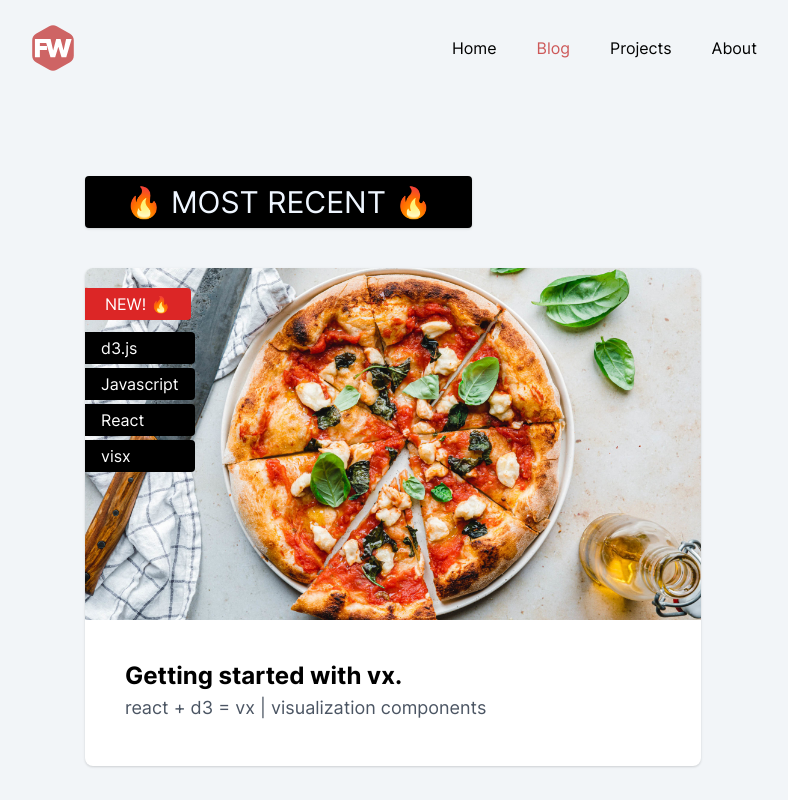
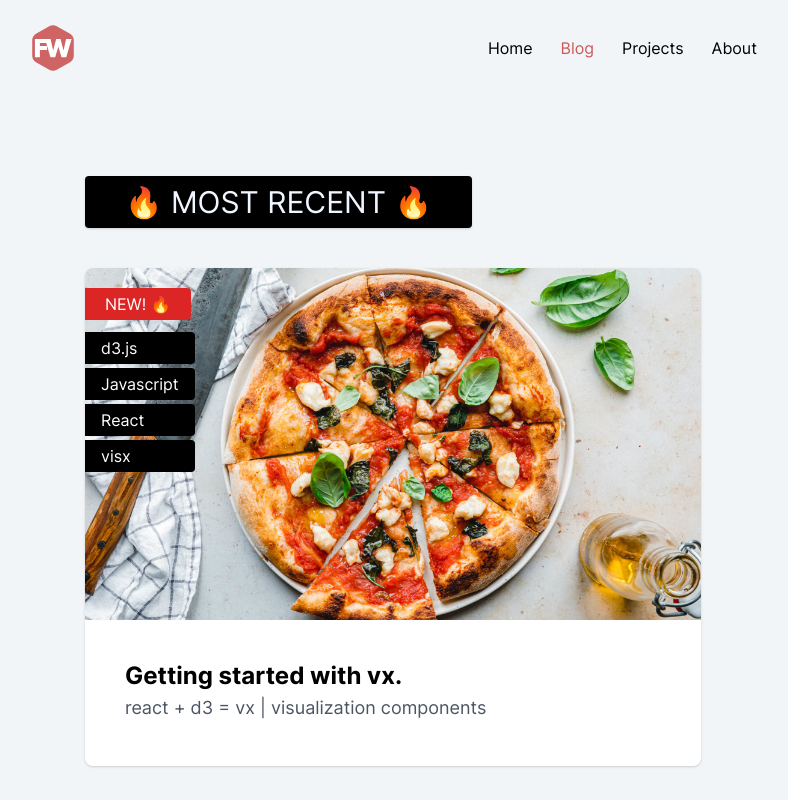
Before and after one commit to fabiwo/fabiwo.io, a Next.js app: page /blog in a window 1280 px wide. Shown: the top 800 px of the page, without its empty margins (247-1035 px from the left). Built offline with nearby package versions, Linux system fonts and the light colour scheme; what @tailwindcss/typography would draw is missing.

Commit message:
layout changes

```diff
--- a/components/atoms/Menu.jsx
+++ b/components/atoms/Menu.jsx
@@ -3,8 +3,8 @@ const Menu = ({ isOpen, setOpen, children }) => {
     <nav
       className={
         isOpen
-          ? `flex flex-col z-40 pt-20 pl-14 w-64 space-y-5 bg-white shadow h-screen absolute top-0 left-0`
-          : 'hidden md:flex md:space-x-10 '
+          ? `flex flex-col z-40 pt-20 pl-8 w-64 space-y-5 bg-white shadow h-screen absolute top-0 left-0`
+          : 'hidden md:flex md:space-x-7 '
       }
     >
       {children}
--- a/components/atoms/Navlink.jsx
+++ b/components/atoms/Navlink.jsx
@@ -24,7 +24,9 @@ const ActiveLink = ({ activeClassName, text, href, as }) => {
 
   return (
     <Link href={href}>
-      <a className={`text-md hoverlink ${className || ''}`}>{text}</a>
+      <a className={`text-2xl hoverlink md:text-base ${className || ''}`}>
+        {text}
+      </a>
     </Link>
   )
 }
```
